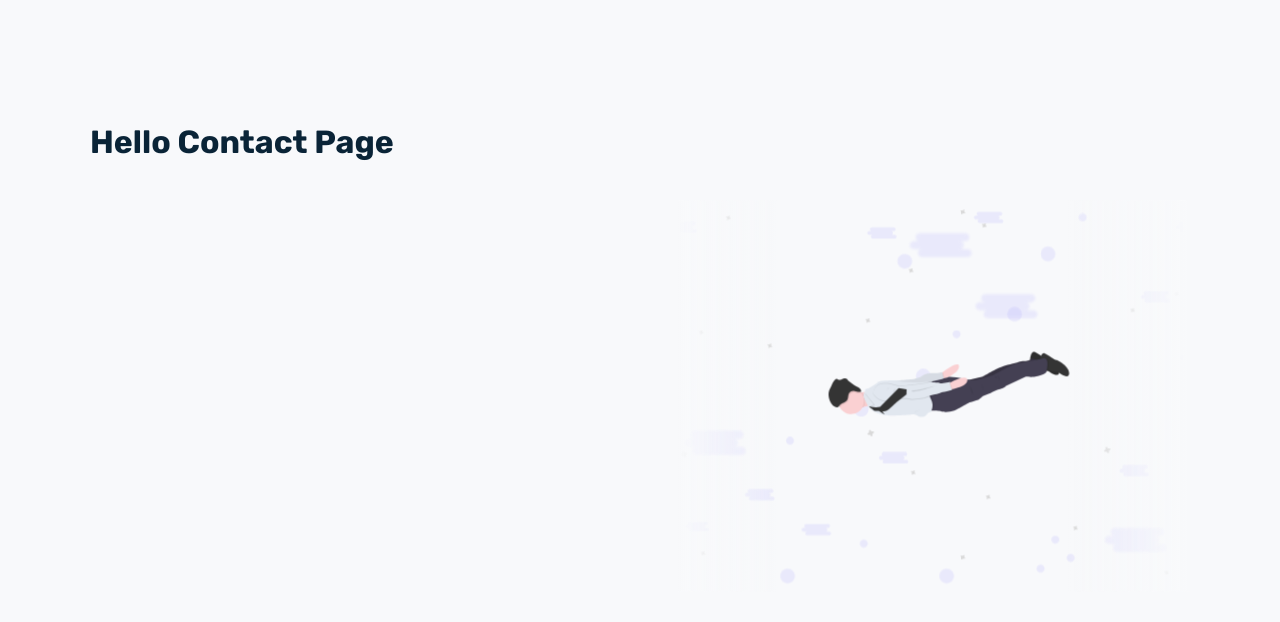
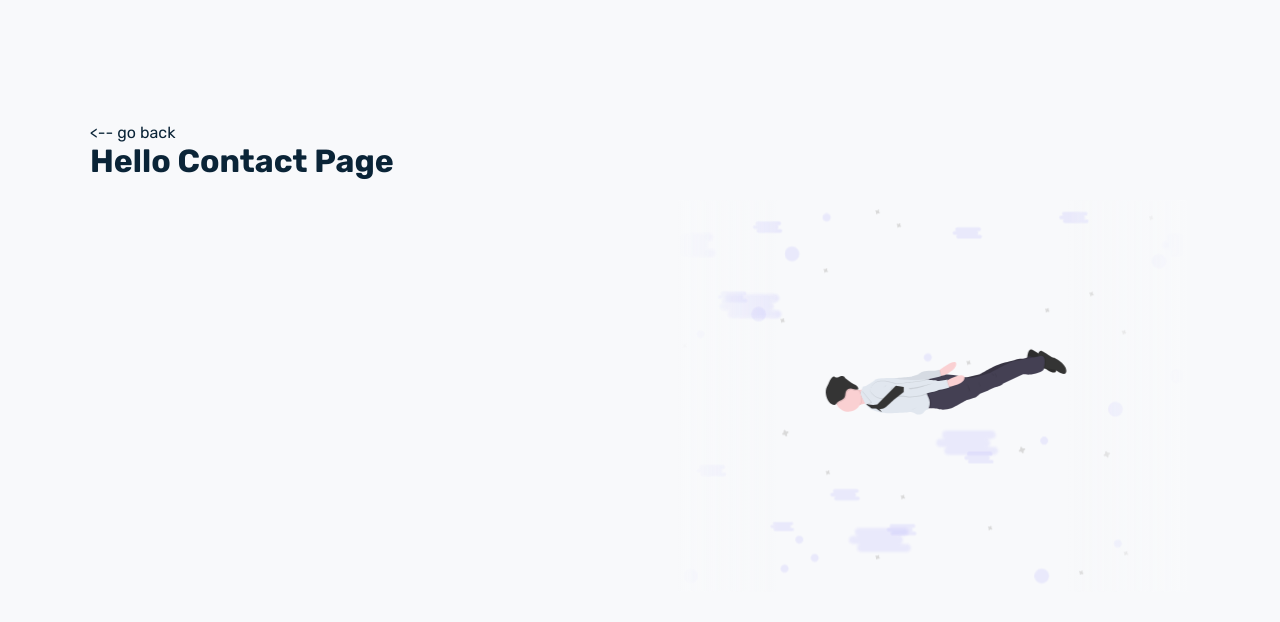
Before and after one commit to joaomendoncaa/portfolio-joaomendonca, a Next.js app: page /contact in a window 1280 px wide. Shown: the top 622 px of the page. Built offline with nearby package versions, Linux system fonts and the light colour scheme.

Commit message:
Go back button

```diff
--- a/src/components/FlyingIllustration/styles.ts
+++ b/src/components/FlyingIllustration/styles.ts
@@ -9,7 +9,7 @@ export const Container = styled.div`
   height: calc(var(--illustration-width) * 181 / 228);
   /* aspect-ratio: 228 / 181; */
 
-  animation: appear .4s forwards ease-in;
+  animation: appear .5s forwards ease-in;
 
   @keyframes appear {
       from {
--- a/src/pages/contact.tsx
+++ b/src/pages/contact.tsx
@@ -1,4 +1,5 @@
 import Head from "next/head";
+import Link from "next/link";
 
 import FlyingIllustration from "../components/FlyingIllustration";
 
@@ -13,6 +14,9 @@ export default function Contact() {
       </Head>
       <Main>
         <ContentWrapper>
+          <Link href="/">
+            <a>{`<--`} go back</a>
+          </Link>
           <h1>Hello Contact Page</h1>
         </ContentWrapper>
         <FlyingIllustration />
```
